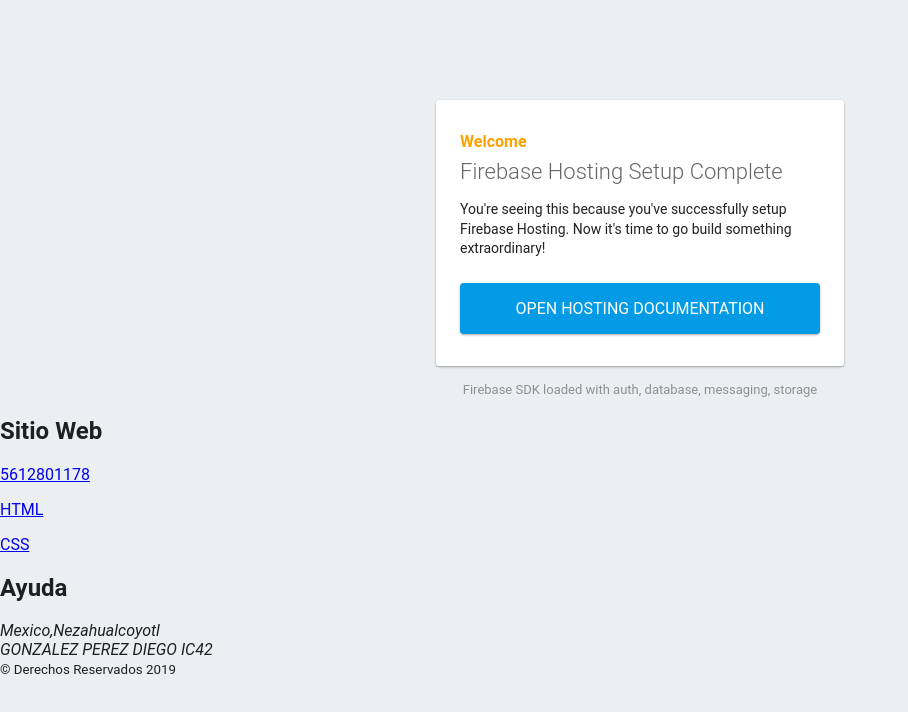
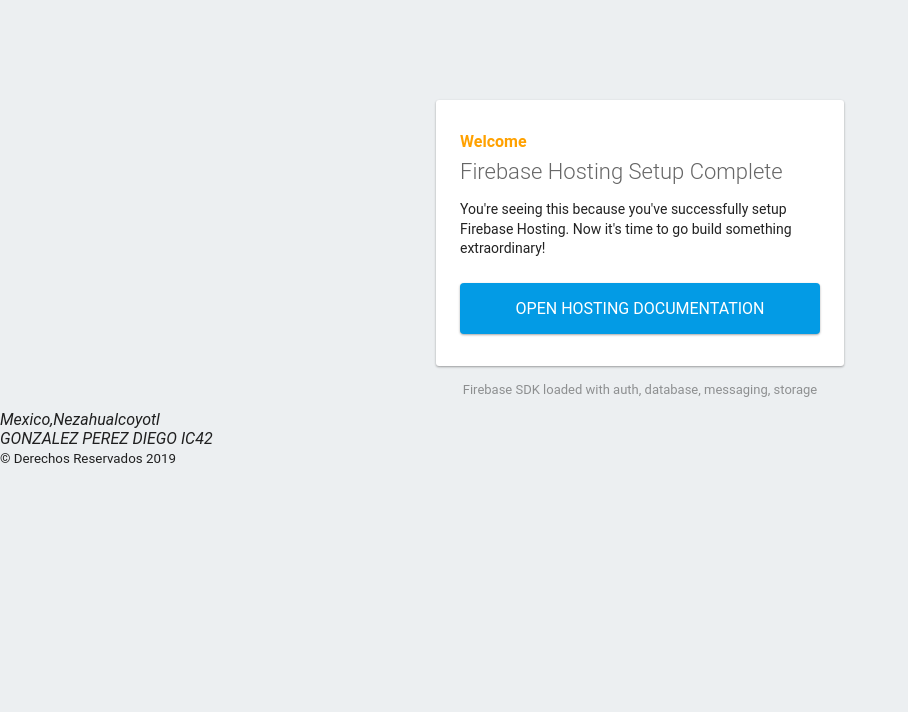
Before and after one commit to Diego-hola/Proyecto, a plain HTML site: page public/index.html in a window 1280 px wide. Shown: the whole page, without its empty margins (0-908 px from the left). Drawn offline with Linux system fonts and the light colour scheme; some packages are replaced by stand-ins of ours.

Commit message:
primer commit

```diff
--- a/public/index.html
+++ b/public/index.html
@@ -66,16 +66,6 @@
 
     <div>
       <section class="seccionpie">
-        <h1>Sitio Web</h1>
-        <p><a href="index.html">5612801178</a></p>
-        <p><a href="fotos.html">HTML</a></p>
-        <p><a href="videos.html">CSS</a></p>
-      </section>
-      <section class="seccionpie">
-        <h1>Ayuda</h1>
-        <p><a href="contacto.html"></a></p>
-      </section>
-      <section class="seccionpie">
         <address>Mexico,Nezahualcoyotl</address>
         <address>GONZALEZ PEREZ DIEGO IC42</address>
         <small>&copy; Derechos Reservados 2019</small>
```
